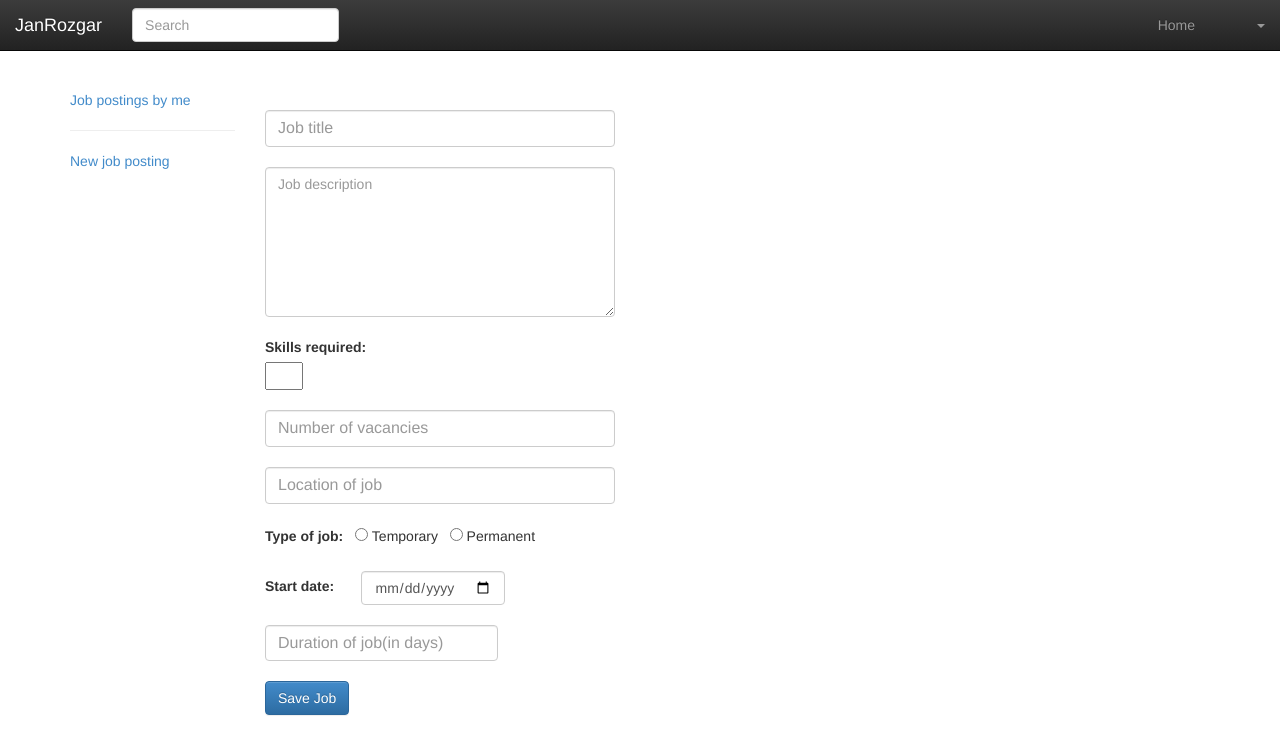
After one commit to 1dot4/central, a PHP site: page /templates/JobEdit.tpl.php in a window 1280 px wide. The commit adds this page. Shown: the top 755 px of the page. Run offline with PHP 8.4, Linux system fonts and the light colour scheme; the template is opened without the code that fills it, so the values that code supplies are empty.

Commit message:
Show all previous values in job edit

```diff
--- /dev/null
+++ b/templates/JobEdit.tpl.php
@@ -0,0 +1,184 @@
+<!DOCTYPE html>
+<html>
+<head>
+    <title>
+        Edit Job
+    </title>
+    <?php require_once 'include/CssLevel2.php' ?>
+    <style>
+        .container {
+            margin-top: 90px;
+        }
+        .form-inline input[type="email"],
+        .form-inline input[type="password"],
+        .form-inline input[type="text"]
+        {
+            font-size: 16px;
+            height: auto;
+        }
+        #text1{
+            width: 350px;
+        }
+
+        textarea {
+            font-size: 16px;
+            min-width: 350px;
+            min-height: 150px;
+        }
+        .bootstrap-tagsinput {
+            width: 70%;
+        }
+        .bootstrap-tagsinput {
+
+            display: inline-block;
+            margin-bottom: 10px;
+            color: rgb(85, 85, 85);
+            vertical-align: middle;
+            border-radius: 4px;
+            max-width: 100%;
+            line-height: 22px;
+        }
+        .bootstrap-tagsinput .tag {
+            margin-right: 2px;
+            color: white;
+        }
+        .label-info {
+            background-color: rgb(91, 192, 222);
+        }
+        .label {
+            display: inline;
+            padding: 0.2em 0.6em 0.3em;
+            font-size: 75%;
+            font-weight: bold;
+            line-height: 1;
+            color: rgb(255, 255, 255);
+            text-align: center;
+            white-space: nowrap;
+            vertical-align: baseline;
+            border-radius: 0.25em;
+        }
+        *, *:before, *:after {
+            -moz-box-sizing: border-box;
+        }
+        .bootstrap-tagsinput .tag [data-role="remove"]:after {
+            content: "x";
+            padding: 0px 2px;
+        }
+        .bootstrap-tagsinput .tag [data-role="remove"] {
+            margin-left: 8px;
+            cursor: pointer;
+        }
+        *, *:before, *:after {
+            -moz-box-sizing: border-box;
+        }
+        *, *:before, *:after {
+            -moz-box-sizing: border-box;
+        }
+        .form-error {
+            background-color: rgba(255, 0, 0, 0.3);
+            padding: 10px 15px;
+            border-radius: 2px;
+            border: 1px solid rgba(255, 0, 0, 0.35);
+        }
+    </style>
+</head>
+<body>
+<div class="container">
+    <?php
+    require_once 'include/PrintUtils.php';
+    printNavBar('home', $username, 2)
+    ?>
+    <div class="row">
+        <div class="col-md-2">
+            <a href="index">Job postings by me</a>
+            <hr>
+            <a href="post">New job posting</a>
+        </div>
+        <div class="col-md-8">
+            <form class="form-inline" action="../job.post" method="post">
+                <?php
+                if($errMsg != "") {
+                    echo "<div class='form-error'>$errMsg</div>";
+                }
+                ?>
+                <br>
+                <div class="form-group">
+                    <input name="title" id="text1" type="text" class="form-control" placeholder="Job title" value="<?php echo $jobTitle; ?>">
+                </div>
+                <br><br>
+                <div class="form-group">
+                    <textarea name="description" class="form-control" placeholder="Job description"><?php echo $jobDescription; ?></textarea>
+                </div>
+                <br><br>
+                <div class="form-group">
+                    <label>Skills required:</label>
+                    <br>
+                    <div class="bootstrap-tagsinput">
+                        <input name="skills" id="text2" type="text" data-role="tagsinput" value="<?php echo $skills ?>">
+                    </div>
+                </div>
+                <br>
+                <div class="form-group">
+                    <input name="positions" class="form-control" id="text1" type="text" placeholder="Number of vacancies" value="<?php echo $positions ?>">
+                </div>
+                <br><br>
+                <div class="form-group">
+                    <input type="text" name="location" class="form-control" id="text1" placeholder="Location of job" value="<?php echo $location ?>">
+                </div>
+                <br><br>
+                <div class="form-group">
+                    <label>Type of job:</label>&nbsp&nbsp
+                    <input id="temporary" type="radio" name="type" value="temporary" <?php if($type == 'temporary') { echo "checked"; }?> >&nbspTemporary&nbsp&nbsp
+                    <input id="permanent" type="radio" name="type" value="permanent" <?php if($type == 'permanent') { echo "checked"; }?>>&nbspPermanent
+                </div>
+                <br><br>
+                <div class="form-group">
+                    <label>Start date: </label>&nbsp&nbsp&nbsp&nbsp&nbsp&nbsp
+                    <input name="start" id="start-date" class="form-control" type="date" value="<?php echo $startDate ?>">
+                </div>
+                <!--     <br><br> -->
+                <div id="durationInput">
+                </div>
+
+                <div id="postjob">
+                </div>
+                <script type="text/javascript">   document.getElementById('durationInput').innerHTML = "<br><div class='form-group'><input name='duration' class='form-control' type='text' placeholder='Duration of job(in days)' value='<?php echo $duration ?>'></div>";
+                    document.getElementById('postjob').innerHTML = "<div class='form-group'><br><input id='postjob' type='submit' class='btn btn-primary' value='Save Job'></div>";
+                </script>
+            </form>
+        </div>
+    </div>
+</div>
+<?php require_once 'include/ScriptsLevel2.php' ?>
+<script type="text/javascript">
+    function myFunction()
+    {document.getElementById('durationInput').innerHTML = "<br><div class='form-group'><input name='duration' class='form-control' type='text' placeholder='Duration of job(in days)' value='<?php echo $duration ?>'></div>";
+        document.getElementById('postjob').innerHTML = "<div class='form-group'><br><input id='postjob' type='submit' class='btn btn-primary' value='Save Job'></div>";
+    }
+</script>
+
+<script>
+    var permanent = false;
+    $("#temporary, #permanent").change(function() {
+        if(!permanent) {
+            $("#durationInput").fadeOut();
+            document.getElementById('postjob').innerHTML = "<div class='form-group'><br><input id='postjob' type='submit' class='btn btn-primary' value='Post Job'>";
+        } else {
+            $("#durationInput").fadeIn();
+            myFunction();
+        }
+        permanent = !permanent;
+        var now = new Date();
+        $("#start-date").change(function() {
+            if ($("#start-date").val() < now) {
+                // selected date is in the past
+                alert("Start cannot start in past");
+            }
+        })
+
+    });
+</script>
+</body>
+<script src="../public/tagsinput/js/bootstrap-tagsinput.js"></script>
+<script src="../public/tagsinput/js/typeahead.min.js"></script>
+</html>
--- a/templates/include/PrintUtils.php
+++ b/templates/include/PrintUtils.php
@@ -104,7 +104,7 @@ function printJobs($jobs) {
         echo '<a href="javascript:void(0);" class="btn btn-default btn-xs" id="job-status-'. $jobInstance->id() .'" onclick="toggleStatus('. $jobInstance->id() .')">status:'.$job['status'].'</a>';
         echo '&nbsp &nbsp';
         echo '<a href="javascript:void(0);" class="btn btn-default btn-xs">type:'.$jobInstance->type().'</a>';
-        echo '<a href="javascript:void(0);" class="btn btn-info btn-xs" id="edit-btn">Edit</a>';
+        echo '<a href="../job.edit/' . $jobInstance->id() . '" class="btn btn-info btn-xs" id="edit-btn">Edit</a>';
         echo '&nbsp &nbsp';
         echo '<a href="javascript:void(0);" class="btn btn-danger btn-xs" id="del-btn" onclick="deleteJob('. $jobInstance->id() .')">Delete</a>';
         echo '&nbsp &nbsp';
```
Also changed, not shown: controllers/JobEditPageController.php (+11 -2 lines).
